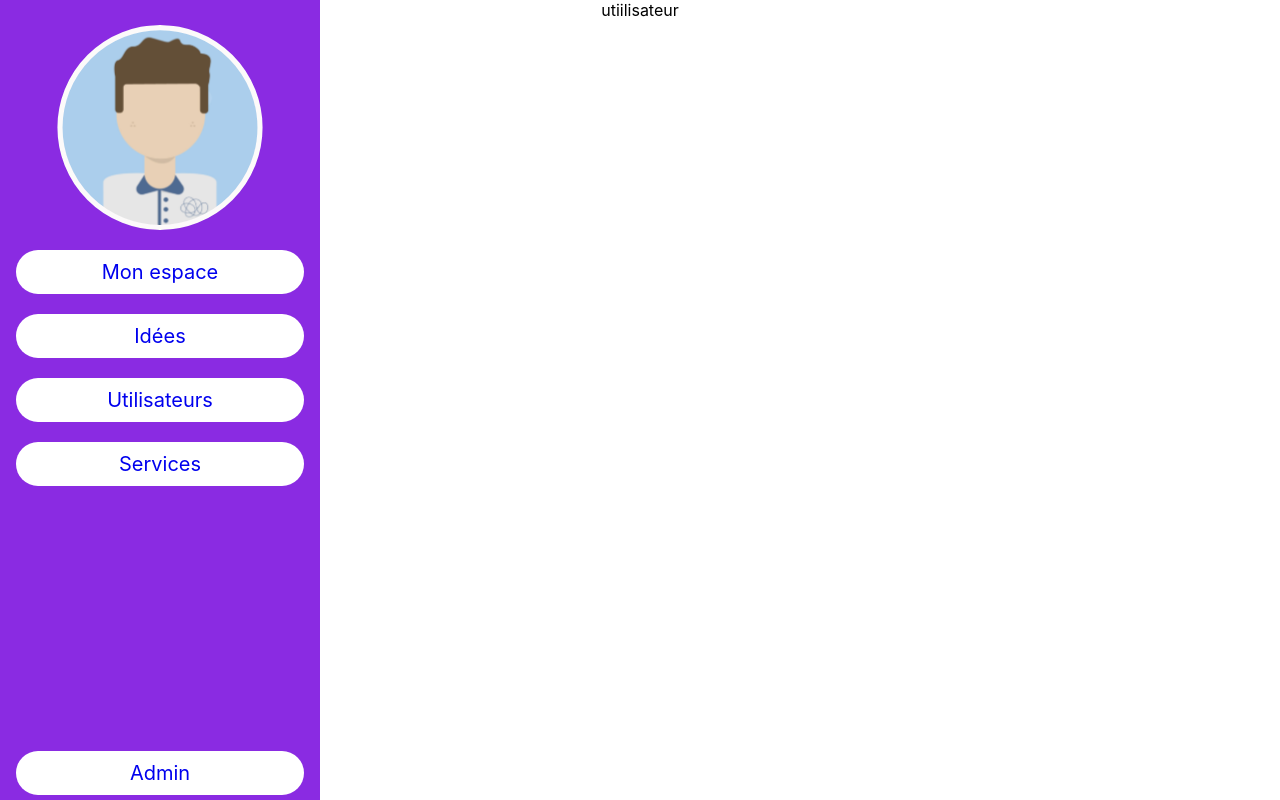
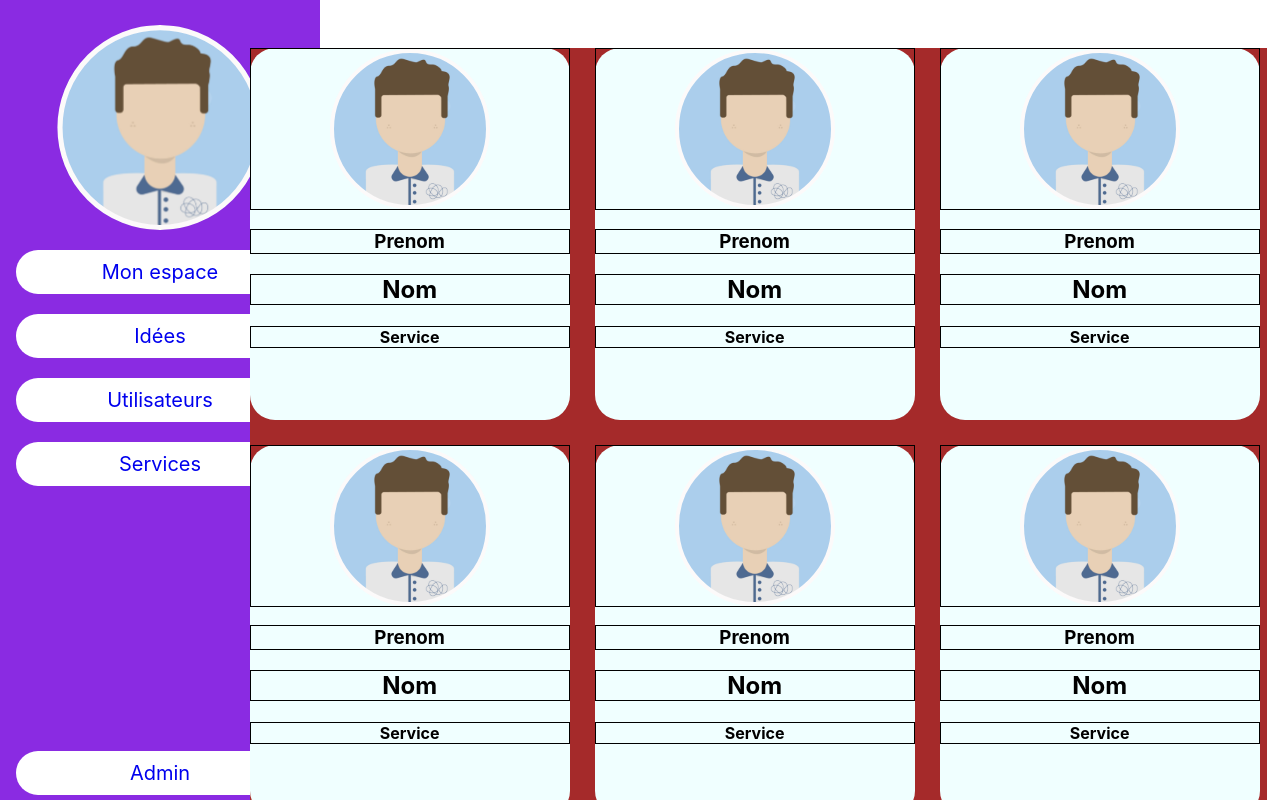
Before and after one commit to Phildev777/SalesForce, a React (Vite) app in the folder frontend/: page /utilisateurs in a window 1280 px wide. Built offline with nearby package versions, Linux system fonts and the light colour scheme.

Commit message:
create Utilisateurs and his childreen

```diff
--- /dev/null
+++ b/frontend/src/assets/styles/UtilisateurCarte.css
@@ -0,0 +1,19 @@
+.UserCard {
+  width: 20em;
+  border-radius: 25px;
+  background-color: azure;
+  height: auto;
+}
+
+.UserCard > * {
+  border: solid 1px black;
+}
+
+.containerUserCardImg {
+  height: 10em;
+  overflow: hidden;
+}
+
+.containerUserCardImg > img {
+  height: 100%;
+}
--- /dev/null
+++ b/frontend/src/assets/styles/Utilisateurs.css
@@ -0,0 +1,11 @@
+.utilisateursContainer {
+  position: fixed;
+  display: grid;
+  grid-template-columns: repeat(4, 1fr);
+  gap: 25px;
+  width: 79.5%;
+  height: 96vh;
+  top: 6%;
+  right: 1%;
+  background-color: brown;
+}
--- /dev/null
+++ b/frontend/src/components/UtilisateurCarte.jsx
@@ -0,0 +1,18 @@
+import React from "react";
+import "../assets/styles/UtilisateurCarte.css";
+import avatar from "../assets/avatar1.svg";
+
+function UtilisateurCarte() {
+  return (
+    <div className="UserCard">
+      <div className="containerUserCardImg">
+        <img src={avatar} alt="profile" />
+      </div>
+      <h3>Prenom</h3>
+      <h2>Nom</h2>
+      <h4>Service</h4>
+    </div>
+  );
+}
+
+export default UtilisateurCarte;
--- a/frontend/src/pages/Utilisateurs.jsx
+++ b/frontend/src/pages/Utilisateurs.jsx
@@ -1,7 +1,20 @@
 import React from "react";
+import UtilisateurCarte from "@components/UtilisateurCarte";
+import "../assets/styles/Utilisateurs.css";
 
 function Utilisateurs() {
-  return <div>utiilisateur</div>;
+  return (
+    <div className="utilisateursContainer">
+      <UtilisateurCarte />
+      <UtilisateurCarte />
+      <UtilisateurCarte />
+      <UtilisateurCarte />
+      <UtilisateurCarte />
+      <UtilisateurCarte />
+      <UtilisateurCarte />
+      <UtilisateurCarte />
+    </div>
+  );
 }
 
 export default Utilisateurs;
```
